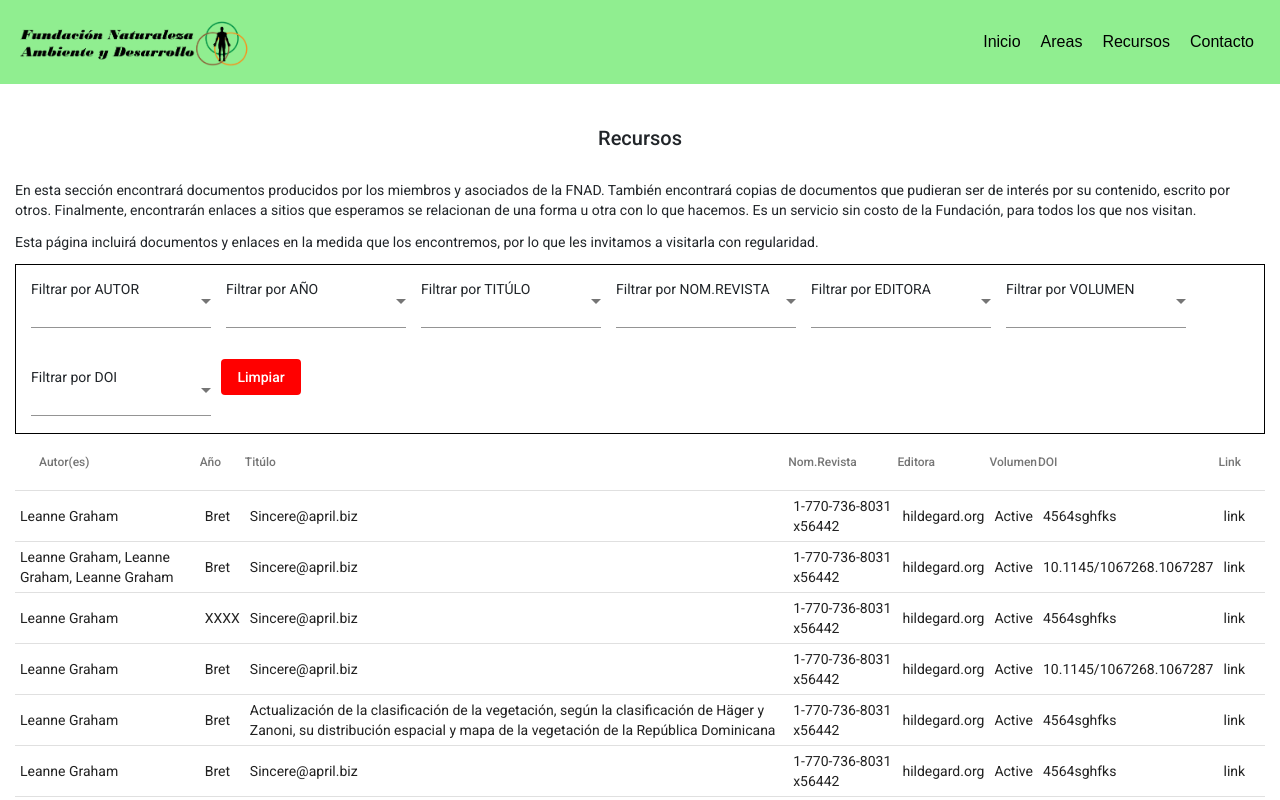
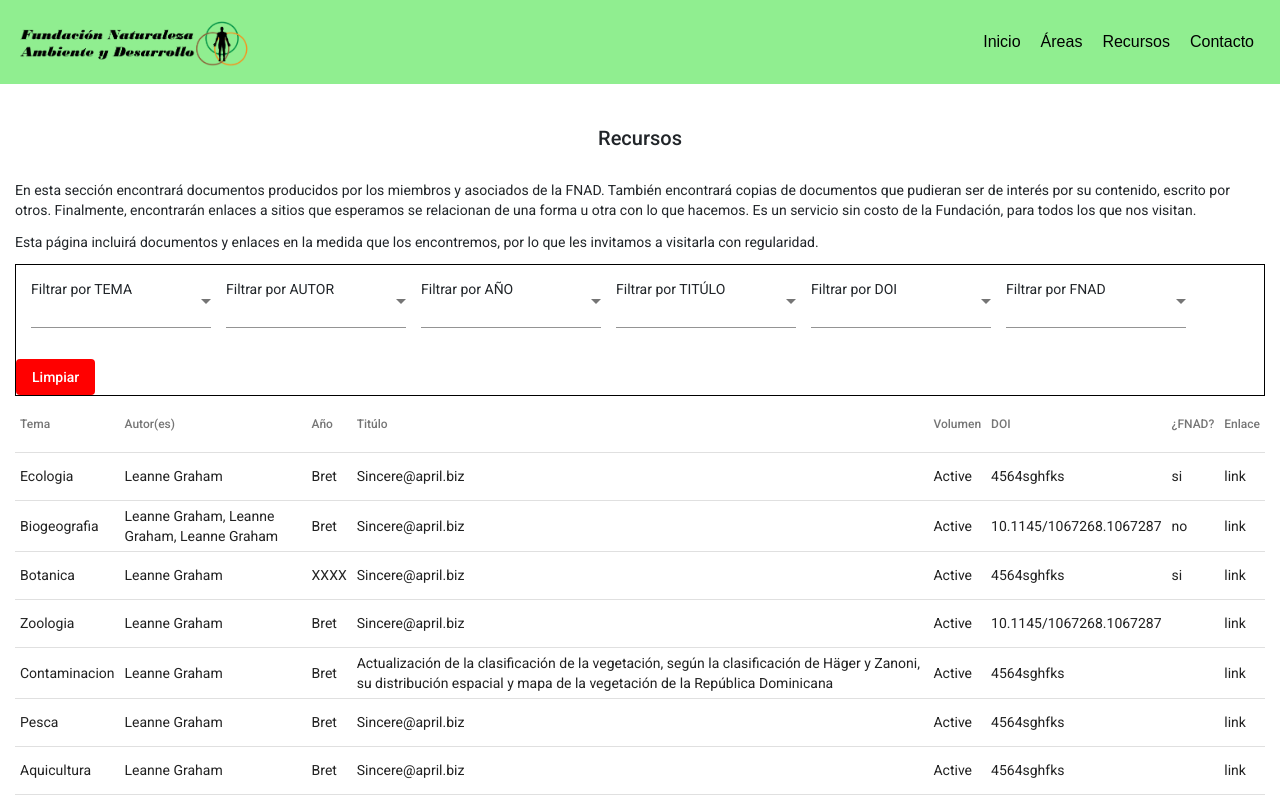
Before and after one commit to elneto264/fnad, an Angular app: page /recursos in a window 1280 px wide. Shown: the top 800 px of the page. Built offline with nearby package versions, Linux system fonts and the light colour scheme.

Commit message:
arreglos en recursos

```diff
--- a/src/app/component/areas/areas.component.html
+++ b/src/app/component/areas/areas.component.html
@@ -12,7 +12,7 @@
                 <li>Fortalecimiento Institucional</li>
             </ul>
 
-            <p>En iniciativas de desarrollo a diverso nivel, desde local hasta internacional, de manera independiente o en asociación con otras organizaciones.</p>
+            <p>En iniciativas de desarrollo a diferente nivel, desde local hasta internacional, de manera independiente o en asociación con otras organizaciones y entidades.</p>
 
         </div>
 
--- a/src/app/component/header/header.component.html
+++ b/src/app/component/header/header.component.html
@@ -11,7 +11,7 @@
                         <a class="nav-link" routerLink="inicio" role="button">Inicio <span class="sr-only">(current)</span></a>
                     </li>
                     <li class="nav-item">
-                        <a class="nav-link" routerLink="areas" role="button">Areas</a>
+                        <a class="nav-link" routerLink="areas" role="button">Áreas</a>
                     </li>
                     <li class="nav-item">
                         <a class="nav-link" routerLink="recursos" role="button">Recursos</a>
--- a/src/app/component/home/home.component.html
+++ b/src/app/component/home/home.component.html
@@ -69,7 +69,7 @@
         <div class="col-xs-12 col-md-12 col-ld-12 logrodesc cajaAjus">
             <h2>Logros</h2>
 
-            <p style="text-align: center;">Nuestros objetivos obtenidos por nuestro trabajo en equipo</p>
+            <p style="text-align: center;">Algunos de los logros obtenidos gracias a nuestro trabajo en equipo</p>
             <ul>
 
                 <li>Capacitación a técnicos y beneficiarios del Proyecto Sabana Yegua Sostenible en la elaboración de proyectos de desarrollo.</li><br>
--- a/src/app/component/recursos/recursos.component.css
+++ b/src/app/component/recursos/recursos.component.css
@@ -34,3 +34,7 @@
 table td {
     padding: 5px;
 }
+
+table th {
+    padding: 5px;
+}
--- a/src/app/component/recursos/recursos.component.html
+++ b/src/app/component/recursos/recursos.component.html
@@ -32,6 +32,11 @@
 
             <table mat-table [dataSource]="dataSource">
 
+                <ng-container matColumnDef="tema">
+                    <th mat-header-cell *matHeaderCellDef> Tema</th>
+                    <td mat-cell *matCellDef="let element"> {{element.tema}} </td>
+                </ng-container>
+
                 <ng-container matColumnDef="autor">
                     <th mat-header-cell *matHeaderCellDef> Autor(es) </th>
                     <td mat-cell *matCellDef="let element"> {{element.autor}} </td>
@@ -47,16 +52,6 @@
                     <td mat-cell *matCellDef="let element"> {{element.titulo}} </td>
                 </ng-container>
 
-                <ng-container matColumnDef="nomRevista">
-                    <th mat-header-cell *matHeaderCellDef> Nom.Revista </th>
-                    <td mat-cell *matCellDef="let element"> {{element.nomRevista}} </td>
-                </ng-container>
-
-                <ng-container matColumnDef="editora">
-                    <th mat-header-cell *matHeaderCellDef> Editora </th>
-                    <td mat-cell *matCellDef="let element"> {{element.editora}} </td>
-                </ng-container>
-
                 <ng-container matColumnDef="volumen">
                     <th mat-header-cell *matHeaderCellDef> Volumen </th>
                     <td mat-cell *matCellDef="let element"> {{element.volumen}} </td>
@@ -67,9 +62,14 @@
                     <td mat-cell *matCellDef="let element"> {{element.doi}} </td>
                 </ng-container>
 
-                <ng-container matColumnDef="link">
-                    <th mat-header-cell *matHeaderCellDef> Link </th>
-                    <td mat-cell *matCellDef="let element"> {{element.link}} </td>
+                <ng-container matColumnDef="fnad">
+                    <th mat-header-cell *matHeaderCellDef> ¿FNAD? </th>
+                    <td mat-cell *matCellDef="let element"> {{element.fnad}} </td>
+                </ng-container>
+
+                <ng-container matColumnDef="enlace">
+                    <th mat-header-cell *matHeaderCellDef> Enlace </th>
+                    <td mat-cell *matCellDef="let element"> {{element.enlace}} </td>
                 </ng-container>
 
                 <tr mat-header-row *matHeaderRowDef="displayedColumns;"></tr>
@@ -80,7 +80,7 @@
 
             <div class="propiedad">
                 <h2><strong>Propiedad Intelectual</strong></h2>
-                <p><br> Si entienden que algún documento tiene problemas de derecho de autor o propiedad intelectual, agradeceremos nos lo hagan saber de inmediato a <a href="mailto:info@fnad.org">info@fnad.org</a> para corregirlo. Gracias.&nbsp; </p>
+                <p><br> Si se entiende que algún documento tiene conflictos de derecho de autor o propiedad intelectual, agradeceremos nos lo hagan saber de inmediato a <a href="mailto:info@fnad.org">info@fnad.org</a> para corregirlo. Gracias.&nbsp; </p>
             </div>
 
         </div>
--- a/src/app/component/recursos/recursos.component.ts
+++ b/src/app/component/recursos/recursos.component.ts
@@ -9,7 +9,7 @@ import { MatTableDataSource } from '@angular/material/table';
 export class RecursosComponent implements OnInit {
   filterValues = {};
   dataSource = new MatTableDataSource();
-  displayedColumns: string[] = ['autor', 'ano', 'titulo', 'nomRevista', 'editora', 'volumen','doi','link'];
+  displayedColumns: string[] = ['tema', 'autor', 'ano', 'titulo', 'volumen', 'doi', 'fnad', 'enlace'];
   filterSelectObj = [];
 
   constructor() {
@@ -17,6 +17,10 @@ export class RecursosComponent implements OnInit {
 // Object to create Filter for
 this.filterSelectObj = [
     {
+    name: 'TEMA',
+    columnProp: 'tema',
+    options: []
+    }, {
       name: 'AUTOR',
       columnProp: 'autor',
       options: []
@@ -29,20 +33,12 @@ this.filterSelectObj = [
       columnProp: 'titulo',
       options: []
     }, {
-      name: 'NOM.REVISTA',
-      columnProp: 'nomRevista',
-      options: []
-    }, {
-      name: 'EDITORA',
-      columnProp: 'editora',
-      options: []
-    }, {
-      name: 'VOLUMEN',
-      columnProp: 'volumen',
-      options: []
-    }, {
       name: 'DOI',
       columnProp: 'doi',
+      options: []
+    },  {
+      name: 'FNAD',
+      columnProp: 'FNAD',
       options: []
     }
   ];
@@ -72,6 +68,7 @@ getRemoteData() {
   const remoteRecursosData = [
     {
       "id": 1,
+      "tema": "Ecologia",
       "autor": "Leanne Graham",
       "ano": "Bret",
       "titulo": "Sincere@april.biz",
@@ -79,10 +76,12 @@ getRemoteData() {
       "editora": "hildegard.org",
       "volumen": "Active",
       "doi": "4564sghfks",
-      "link": "link"
+      "fnad": "si",
+      "enlace": "link"
     },
     {
       "id": 2,
+      "tema": "Biogeografia",
       "autor": "Leanne Graham, Leanne Graham, Leanne Graham",
       "ano": "Bret",
       "titulo": "Sincere@april.biz",
@@ -90,10 +89,12 @@ getRemoteData() {
       "editora": "hildegard.org",
       "volumen": "Active",
       "doi": "10.1145/1067268.1067287",
-      "link": "link"
+      "fnad": "no",
+      "enlace": "link"
     },
     {
       "id": 3,
+      "tema": "Botanica",
       "autor": "Leanne Graham",
       "ano": "XXXX",
       "titulo": "Sincere@april.biz",
@@ -101,10 +102,12 @@ getRemoteData() {
       "editora": "hildegard.org",
       "volumen": "Active",
       "doi": "4564sghfks",
-      "link": "link"
+      "fnad": "si",
+      "enlace": "link"
     },
     {
       "id": 4,
+      "tema": "Zoologia",
       "autor": "Leanne Graham",
       "ano": "Bret",
       "titulo": "Sincere@april.biz",
@@ -112,10 +115,11 @@ getRemoteData() {
       "editora": "hildegard.org",
       "volumen": "Active",
       "doi": "10.1145/1067268.1067287",
-      "link": "link"
+      "enlace": "link"
     },
     {
       "id": 5,
+      "tema": "Contaminacion",
       "autor": "Leanne Graham",
       "ano": "Bret",
       "titulo": "Actualización de la clasificación de la vegetación, según la clasificación de Häger y Zanoni, su distribución espacial y mapa de la vegetación de la República Dominicana",
@@ -123,10 +127,11 @@ getRemoteData() {
       "editora": "hildegard.org",
       "volumen": "Active",
       "doi": "4564sghfks",
-      "link": "link"
+      "enlace": "link"
     },
     {
       "id": 6,
+      "tema": "Pesca",
       "autor": "Leanne Graham",
       "ano": "Bret",
       "titulo": "Sincere@april.biz",
@@ -134,10 +139,11 @@ getRemoteData() {
       "editora": "hildegard.org",
       "volumen": "Active",
       "doi": "4564sghfks",
-      "link": "link"
+      "enlace": "link"
     },
     {
       "id": 7,
+      "tema": "Aquicultura",
       "autor": "Leanne Graham",
       "ano": "Bret",
       "titulo": "Sincere@april.biz",
@@ -145,10 +151,11 @@ getRemoteData() {
       "editora": "hildegard.org",
       "volumen": "Active",
       "doi": "4564sghfks",
-      "link": "link"
+      "enlace": "link"
     },
     {
       "id": 8,
+      "tema": "Energia",
       "autor": "Leanne Graham",
       "ano": "Bret",
       "titulo": "Sincere@april.biz",
@@ -156,10 +163,11 @@ getRemoteData() {
       "editora": "hildegard.org",
       "volumen": "Active",
       "doi": "4564sghfks",
-      "link": "link"
+      "enlace": "link"
     },
     {
       "id": 9,
+      "tema": "Tecnologia",
       "autor": "Leanne Graham",
       "ano": "Bret",
       "titulo": "Sincere@april.biz",
@@ -167,10 +175,11 @@ getRemoteData() {
       "editora": "hildegard.org",
       "volumen": "Active",
       "doi": "4564sghfks",
-      "link": "link"
+      "enlace": "link"
     },
     {
       "id": 10,
+      "tema": "Geografia",
       "autor": "Leanne Graham",
       "ano": "Bret",
       "titulo": "Sincere@april.biz",
@@ -178,7 +187,7 @@ getRemoteData() {
       "editora": "hildegard.org",
       "volumen": "Active",
       "doi": "4564sghfks",
-      "link": "link"
+      "enlace": "link"
     }
   ];
   this.dataSource.data = remoteRecursosData;
```
